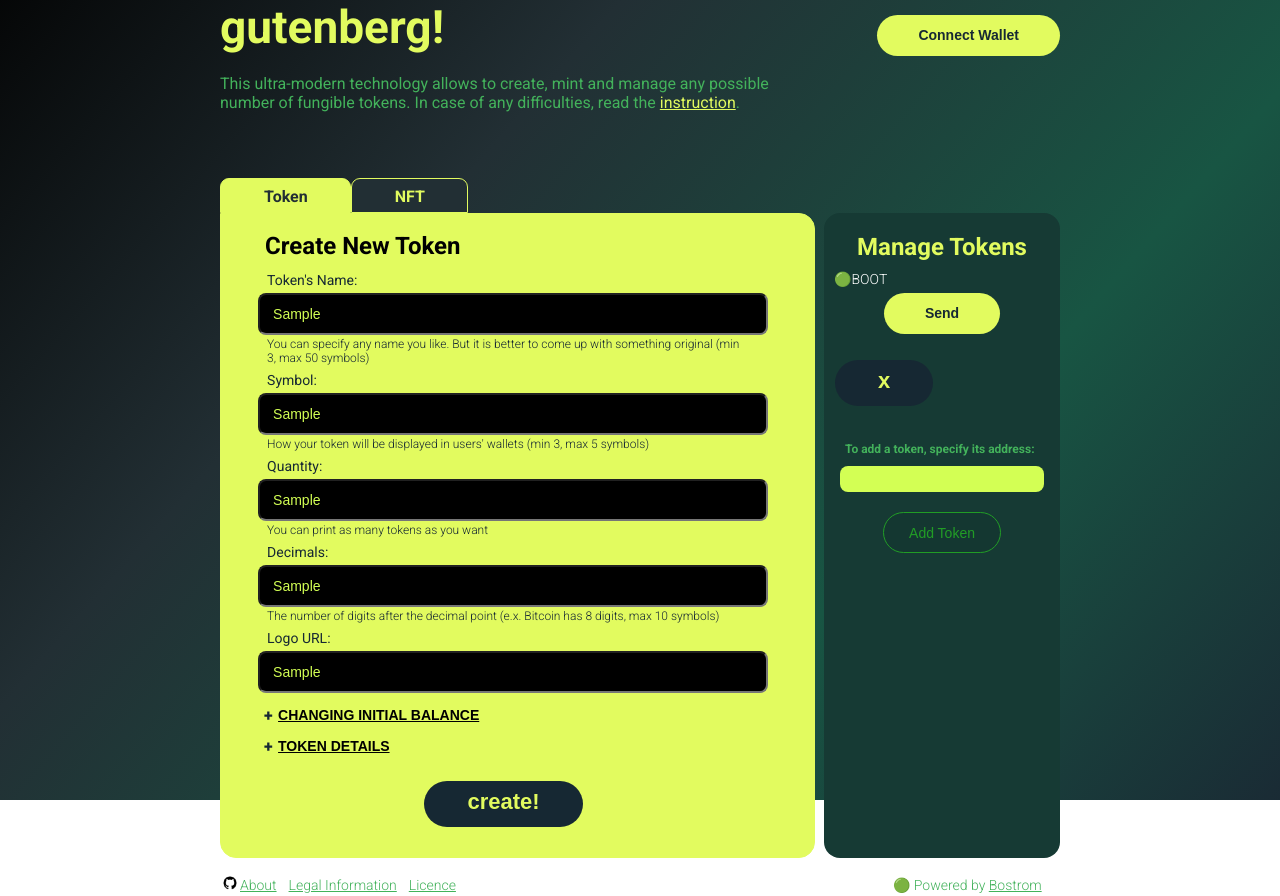
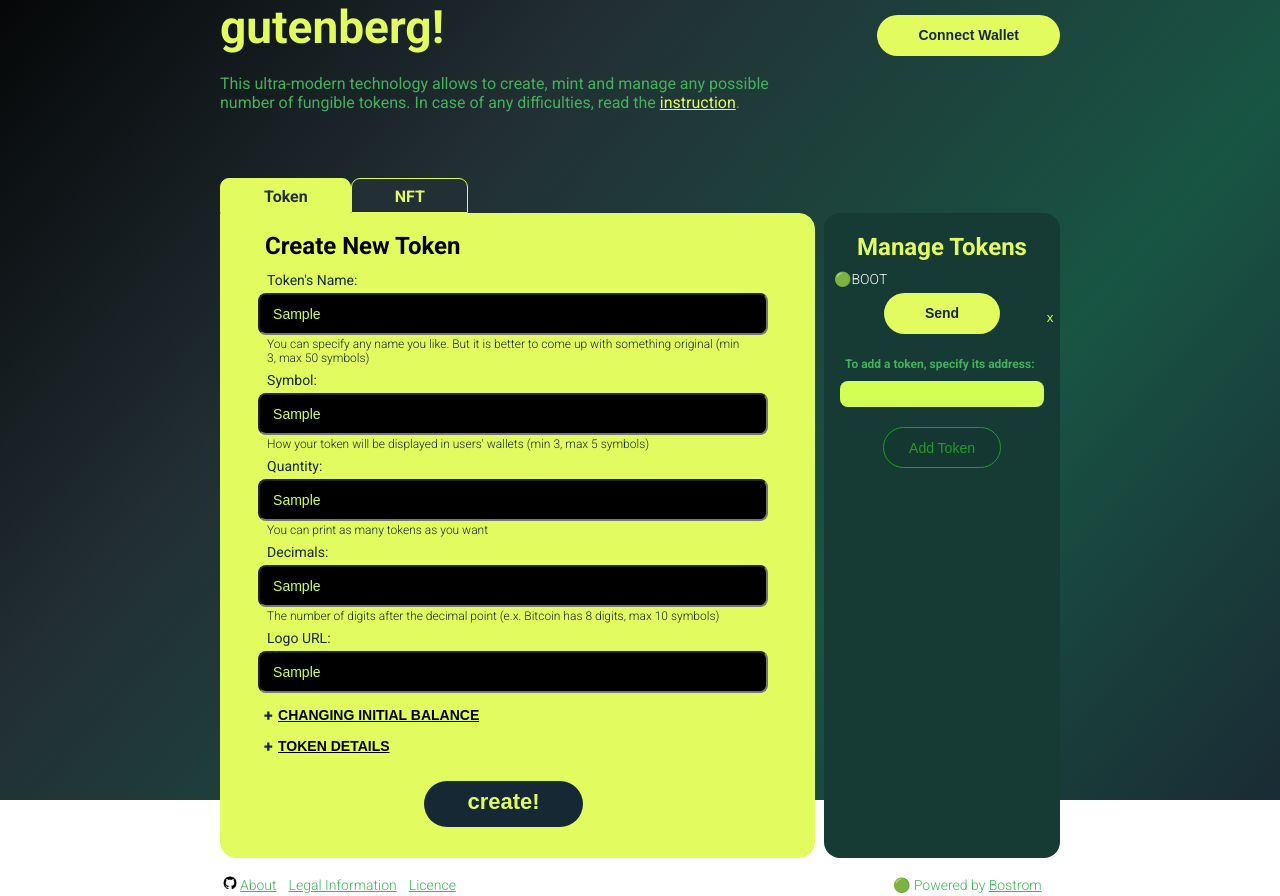
Before and after one commit to diekuche/gutenberg, a React (Create React App) app: page / in a window 1280 px wide. Both pictures are taken after typing "Sample", "Sample", "Sample", "Sample", "Sample" into the empty fields and a click on the button "Add Token". Built offline with nearby package versions, Linux system fonts and the light colour scheme.

Commit message:
add delete button

```diff
--- a/src/components/ManageTokens/ManageTok.module.css
+++ b/src/components/ManageTokens/ManageTok.module.css
@@ -79,6 +79,18 @@
   align-self: center;
 }
 
+.x {
+  position: relative;
+  left: 205px;
+  bottom: 25px;
+  width: 20px;
+  background-color: transparent;
+  border: none;
+  border-radius: 10px;
+  color: #d3ff54;
+  text-align: center;
+}
+
 @keyframes rotate {
   100% {
     transform: rotate(360deg);
--- a/src/components/ManageTokens/ManageTok.tsx
+++ b/src/components/ManageTokens/ManageTok.tsx
@@ -38,7 +38,7 @@ function ManageTokens() {
   }, [initial]);
 
   function removeContract(contract: string) {
-    setInitital(initial.filter((item) => item.contract !== contract));
+    setInitial(initial.filter((_contract) => _contract !== contract));
   }
 
   return (
@@ -49,7 +49,12 @@ function ManageTokens() {
         {initial.map((contract) => (
           <>
             <Token contractAddress={contract} key={contract} />
-            <Button color="black" size="sm" onClick={(e) => removeContract(contract)}>х</Button>
+            <button
+              className={styles.x}
+              onClick={(e) => removeContract(contract)}
+            >
+              х
+            </button>
           </>
         ))}
         <div className={styles.inputs}>
```
Also changed, not shown: src/components/Button/Button.module.css (line endings or trailing spaces).
